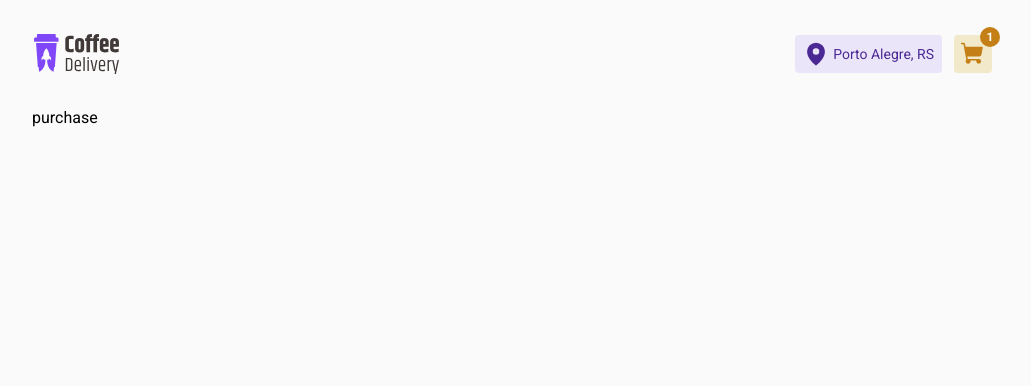
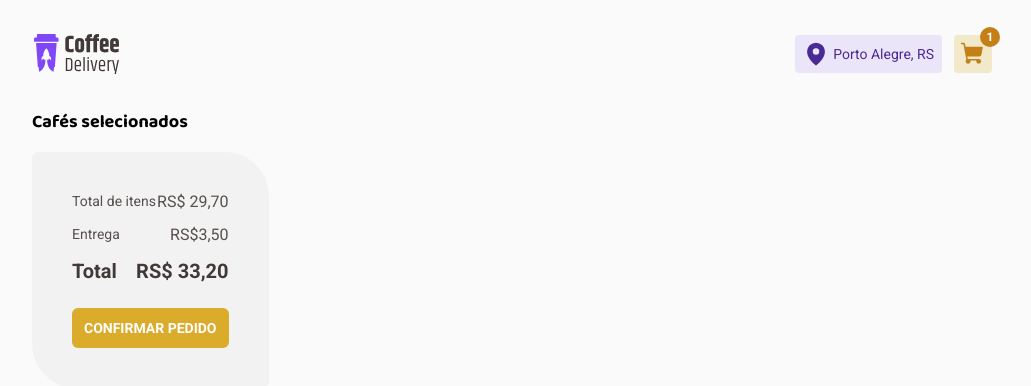
Before and after one commit to KevinGuedes/coffee-delivery, a React (Vite) app: page /purchase in a window 1280 px wide. Shown: the top 386 px of the page, without its empty margins (128-1159 px from the left). Built offline with nearby package versions, Linux system fonts and the light colour scheme.

Commit message:
feat(purchase): Starting purchase screen

```diff
--- a/src/Router.tsx
+++ b/src/Router.tsx
@@ -1,6 +1,6 @@
 import { Route, Routes } from 'react-router-dom'
 import { DefaultLayout } from './layouts/DefaultLayout'
-import { Cart } from './pages/Cart'
+import { Purchase } from './pages/Purchase'
 import { Home } from './pages/Home'
 import { Success } from './pages/Success'
 
@@ -9,7 +9,7 @@ export function Router(): JSX.Element {
     <Routes>
       <Route path="/" element={<DefaultLayout />}>
         <Route index element={<Home />} />
-        <Route path="/purchase" element={<Cart />} />
+        <Route path="/purchase" element={<Purchase />} />
         <Route path="/success" element={<Success />} />
       </Route>
     </Routes>
--- a/src/pages/Cart/index.tsx
+++ /dev/null
@@ -1,3 +0,0 @@
-export function Cart(): JSX.Element {
-  return <div>purchase</div>
-}
--- a/src/pages/Home/components/CoffeeCard/index.tsx
+++ b/src/pages/Home/components/CoffeeCard/index.tsx
@@ -1,7 +1,12 @@
 import { Minus, Plus, ShoppingCart } from 'phosphor-react'
 import { useState } from 'react'
 import { NavLink } from 'react-router-dom'
-import { CoffeeCardContainer, FooterContainer, HeaderContainer } from './styles'
+import {
+  CoffeeCardContainer,
+  FooterContainer,
+  HeaderContainer,
+  SelectAmountContainer
+} from './styles'
 
 import { Coffee } from '../../../../data/coffees'
 
@@ -48,7 +53,7 @@ export function CoffeeCard({ coffee }: CoffeeCardProps): JSX.Element {
           <strong>{coffee.price}</strong>
         </span>
 
-        <div>
+        <SelectAmountContainer>
           <button
             type="button"
             title="Remover café"
@@ -64,7 +69,7 @@ export function CoffeeCard({ coffee }: CoffeeCardProps): JSX.Element {
           >
             <Plus size={16} weight="bold" />
           </button>
-        </div>
+        </SelectAmountContainer>
 
         <NavLink to="/purchase" title="Cart">
           <ShoppingCart size={26} weight="fill" />
--- a/src/pages/Home/components/CoffeeCard/styles.ts
+++ b/src/pages/Home/components/CoffeeCard/styles.ts
@@ -76,7 +76,28 @@ export const FooterContainer = styled.footer`
     }
   }
 
-  div {
+  a {
+    display: flex;
+    justify-content: center;
+    align-items: center;
+    height: 2.375rem;
+    width: 2.375rem;
+    border-radius: 4px;
+
+    background-color: ${props => props.theme.brand['purple-dark']};
+    transition: background-color 0.2s;
+
+    &:hover {
+      background-color: ${props => props.theme.brand.purple};
+    }
+
+    svg {
+      color: ${props => props.theme.white};
+    }
+  }
+`
+
+export const SelectAmountContainer = styled.div`
   display: flex;
   align-items: center;
   background-color: ${props => props.theme.base.button};
@@ -107,25 +128,4 @@ export const FooterContainer = styled.footer`
       color: ${props => props.theme.brand['purple-dark']};
     }
   }
-  }
-
-  a {
-    display: flex;
-    justify-content: center;
-    align-items: center;
-    height: 2.375rem;
-    width: 2.375rem;
-    border-radius: 4px;
-
-    background-color: ${props => props.theme.brand['purple-dark']};
-    transition: background-color 0.2s;
-
-    &:hover {
-      background-color: ${props => props.theme.brand.purple};
-    }
-
-    svg {
-      color: ${props => props.theme.white};
-    }
-  }
 `
--- /dev/null
+++ b/src/pages/Purchase/components/CoffeeItem/index.tsx
@@ -0,0 +1,3 @@
+export function CoffeeItem(): JSX.Element {
+  return <div>index</div>
+}
--- /dev/null
+++ b/src/pages/Purchase/components/PurcahseForm/index.tsx
@@ -0,0 +1,3 @@
+export function PurchaseForm(): JSX.Element {
+  return <div>index</div>
+}
--- /dev/null
+++ b/src/pages/Purchase/components/SelectedCoffeess/index.tsx
@@ -0,0 +1,34 @@
+import {
+  SelectedCoffeesCard,
+  SelectedCoffeesContainer,
+  SummaryContainer,
+  SummaryData
+} from './styles'
+
+export function SelectedCoffees(): JSX.Element {
+  return (
+    <SelectedCoffeesContainer>
+      <h3>Cafés selecionados</h3>
+      <SelectedCoffeesCard>
+        <SummaryContainer>
+          <SummaryData isTotalPrice={false}>
+            <span>Total de itens</span>
+            <span>RS$ 29,70</span>
+          </SummaryData>
+
+          <SummaryData isTotalPrice={false}>
+            <span>Entrega</span>
+            <span>RS$3,50</span>
+          </SummaryData>
+
+          <SummaryData isTotalPrice>
+            <strong>Total</strong>
+            <strong>RS$ 33,20</strong>
+          </SummaryData>
+        </SummaryContainer>
+
+        <button type="submit">CONFIRMAR PEDIDO</button>
+      </SelectedCoffeesCard>
+    </SelectedCoffeesContainer>
+  )
+}
--- /dev/null
+++ b/src/pages/Purchase/components/SelectedCoffeess/styles.ts
@@ -0,0 +1,75 @@
+import styled, { css } from 'styled-components'
+
+export const SelectedCoffeesContainer = styled.section`
+  h3 {
+    font-family: 'Baloo 2';
+    font-weight: bold;
+    font-size: 1.125rem;
+    margin-bottom: 1rem;
+  }
+`
+
+export const SelectedCoffeesCard = styled.div`
+  padding: 2.5rem;
+  border-radius: 6px 44px;
+  background-color: ${props => props.theme.base.card};
+  display: flex;
+  flex-direction: column;
+  gap: 1.5rem;
+
+  button {
+    flex: 1;
+    border: 0;
+    padding: 0.75rem;
+    color: ${props => props.theme.white};
+    font-weight: bold;
+    font-size: 0.875rem;
+    border-radius: 6px;
+    cursor: pointer;
+
+    background-color: ${props => props.theme.brand.yellow};
+    transition: background-color 0.2s;
+
+    &:hover {
+      background-color: ${props => props.theme.brand['yellow-dark']};
+    }
+  }
+`
+
+export const SummaryContainer = styled.div`
+  display: flex;
+  flex-direction: column;
+  gap: 0.75rem;
+`
+
+interface SummaryDataProps {
+  isTotalPrice: boolean
+}
+
+export const SummaryData = styled.p<SummaryDataProps>`
+  flex: 1;
+  display: flex;
+  justify-content: space-between;
+  line-height: 1.3;
+
+  ${props => {
+    if (props.isTotalPrice) {
+      return css`
+        color: ${props => props.theme.base.subtitle};
+        font-size: 1.25rem;
+      `
+    } else {
+      return css`
+        color: ${props => props.theme.base.text};
+
+        span:first-child {
+          font-size: 0.875rem;
+        }
+
+        span:last-child {
+          font-size: 1rem;
+        }
+      `
+    }
+  }}
+`
--- /dev/null
+++ b/src/pages/Purchase/index.tsx
@@ -0,0 +1,10 @@
+import { SelectedCoffees } from './components/SelectedCoffeess'
+import { PurchaseContainer } from './styles'
+
+export function Purchase(): JSX.Element {
+  return (
+    <PurchaseContainer>
+      <SelectedCoffees />
+    </PurchaseContainer>
+  )
+}
--- /dev/null
+++ b/src/pages/Purchase/styles.ts
@@ -0,0 +1,6 @@
+import styled from 'styled-components'
+
+export const PurchaseContainer = styled.main`
+  display: flex;
+  justify-content: space-between;
+`
--- a/src/styles/global.ts
+++ b/src/styles/global.ts
@@ -19,8 +19,8 @@ export const GlobalStyle = createGlobalStyle`
   }
 
   :focus {
-    outline: 0;
-    box-shadow: 0 0 0 2px ${props => props.theme.brand['yellow-dark']}
+    outline: 2px ${props => props.theme.brand['yellow-dark']};
+    box-shadow: 0 0 0 2px ${props => props.theme.brand['yellow-dark']};
   }
 
   ::-webkit-scrollbar {
```
Lines whose indentation alone changed are shown as unchanged.
